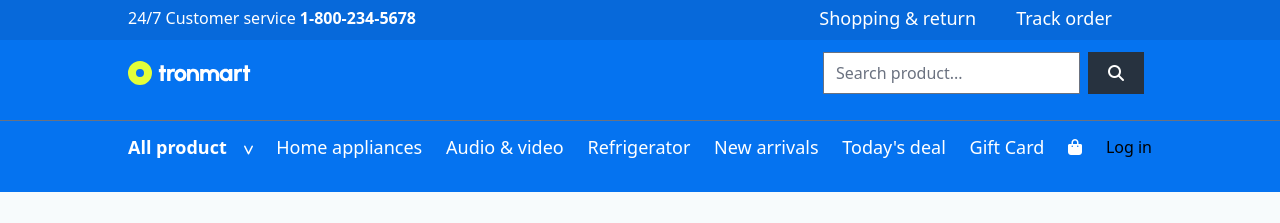
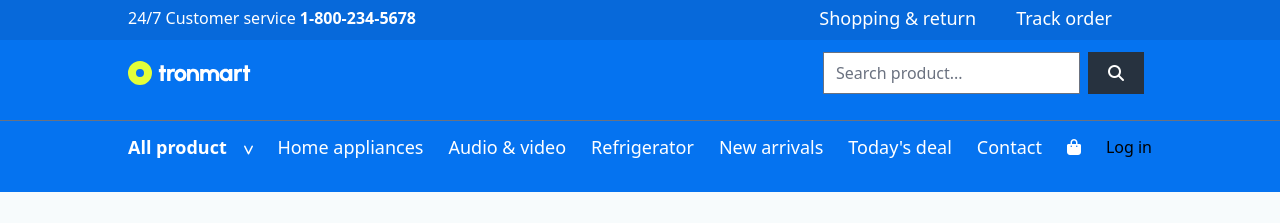
Before and after one commit to VathProgrammer/Tronmart, a website: page contact.html in a window 1280 px wide. Shown: the top 223 px of the page. Drawn offline with nearby package versions, Linux system fonts and the light colour scheme.

Commit message:
Update contact.html

```diff
--- a/contact.html
+++ b/contact.html
@@ -135,7 +135,7 @@
             >New arrivals</a
           >
           <a class="text-white">Today's deal</a>
-          <a class="text-white">Gift Card</a>
+          <a class="text-white" href="contact.html" target="/Contact">Contact</a>
           <i class="fa-solid fa-bag-shopping text-white"></i>
           <p>Log in</p>
         </div>
```
